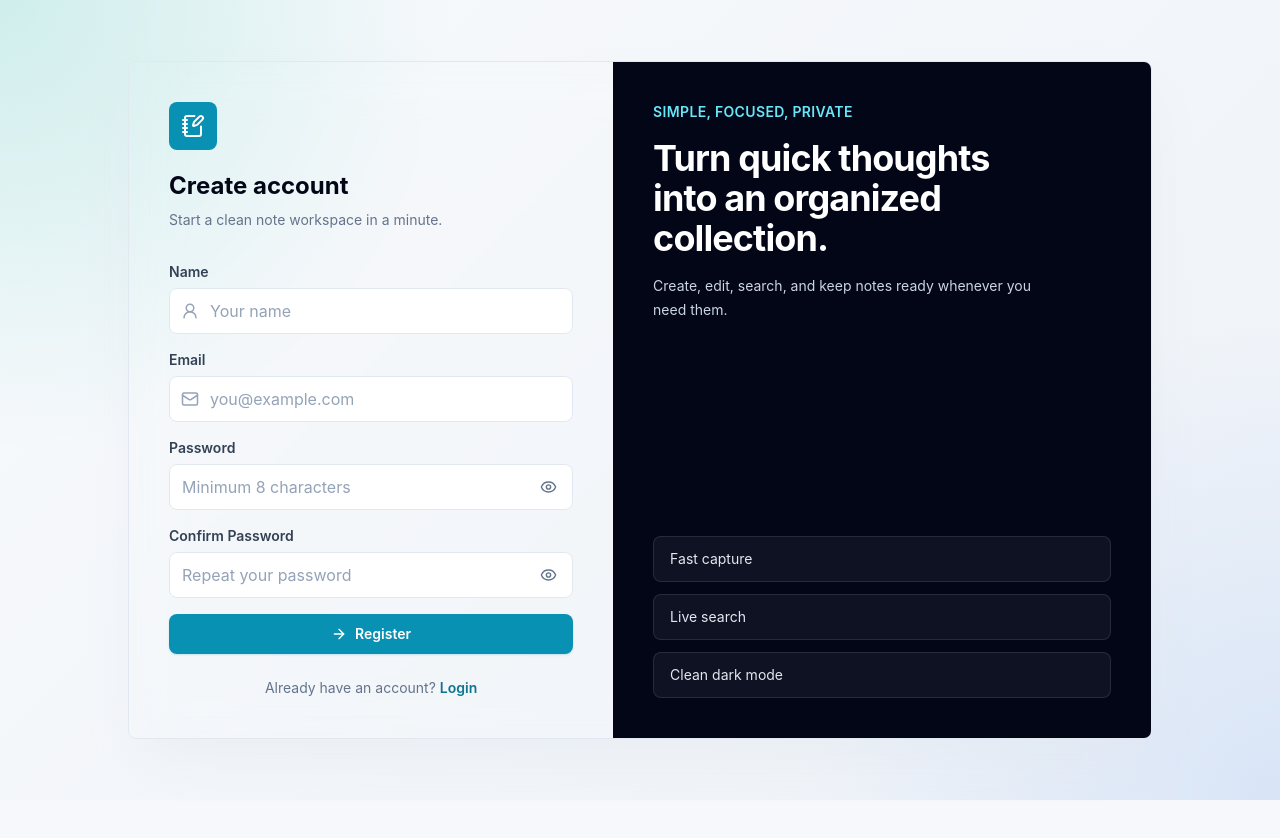
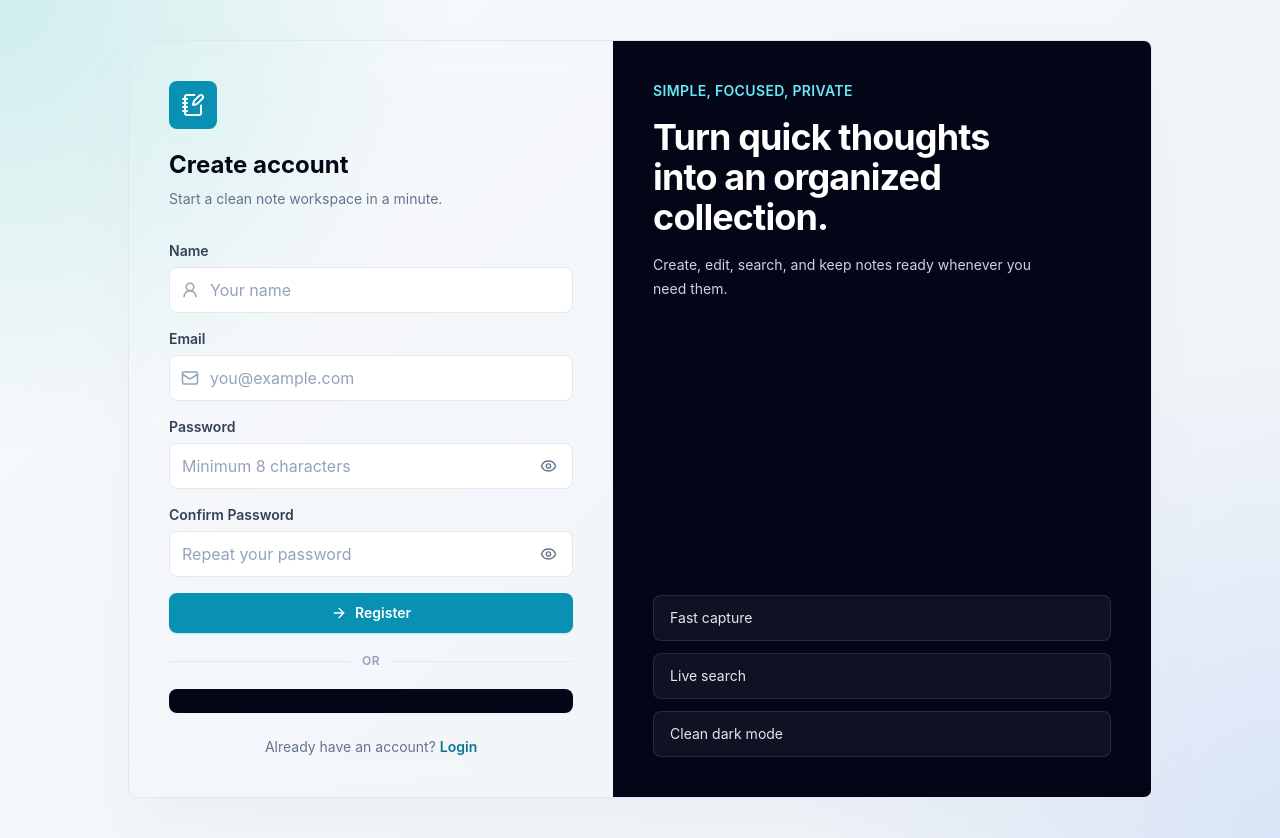
Before and after one commit to nitin01924/note-app, a React (Vite) app in the folder Frontend/: page /register in a window 1280 px wide. Before the commit the page ends 800 px from the top, so only its background shows below. Built offline with nearby package versions, Linux system fonts and the light colour scheme; no server answers.

Commit message:
Add Google authentication to registration

```diff
--- a/Frontend/src/pages/Register.jsx
+++ b/Frontend/src/pages/Register.jsx
@@ -1,10 +1,11 @@
 import { useState } from "react";
-import { registerUser } from "../services/api";
+import { loginWithGoogle, registerUser } from "../services/api";
 import { useNavigate } from "react-router-dom";
 import { ArrowRight, Mail, NotebookPen, UserRound } from "lucide-react";
 import Button from "../components/Button";
 import Input from "../components/Input";
 import { toast } from "react-toastify";
+import GoogleLoginButton from "../components/GoogleLoginButton";
 
 function Register({ onAuthSuccess }) {
   const navigate = useNavigate();
@@ -50,6 +51,22 @@ function Register({ onAuthSuccess }) {
         toast.error("Try to login instead.");
         navigate("/");
       }
+    } finally {
+      setLoading(false);
+    }
+  };
+
+  const handleGoogleRegister = async (credential) => {
+    try {
+      setLoading(true);
+
+      // The shared Google endpoint creates a first-time user and logs in an
+      // existing one, then returns the same JWT used by local authentication.
+      const res = await loginWithGoogle(credential);
+      onAuthSuccess(res.token);
+      navigate("/notes");
+    } catch (error) {
+      toast.error(error.message || "Unable to continue with Google");
     } finally {
       setLoading(false);
     }
@@ -109,6 +126,19 @@ function Register({ onAuthSuccess }) {
             </Button>
           </form>
 
+          <div className="my-5 flex items-center gap-3 text-xs font-semibold uppercase tracking-wider text-slate-400">
+            <span className="h-px flex-1 bg-slate-200 dark:bg-slate-800" />
+            or
+            <span className="h-px flex-1 bg-slate-200 dark:bg-slate-800" />
+          </div>
+
+          <div className="rounded-lg bg-slate-950 p-3">
+            <GoogleLoginButton
+              onCredential={handleGoogleRegister}
+              disabled={loading}
+            />
+          </div>
+
           <p className="mt-6 text-center text-sm text-slate-500 dark:text-slate-400">
             Already have an account?{" "}
             <button
```
